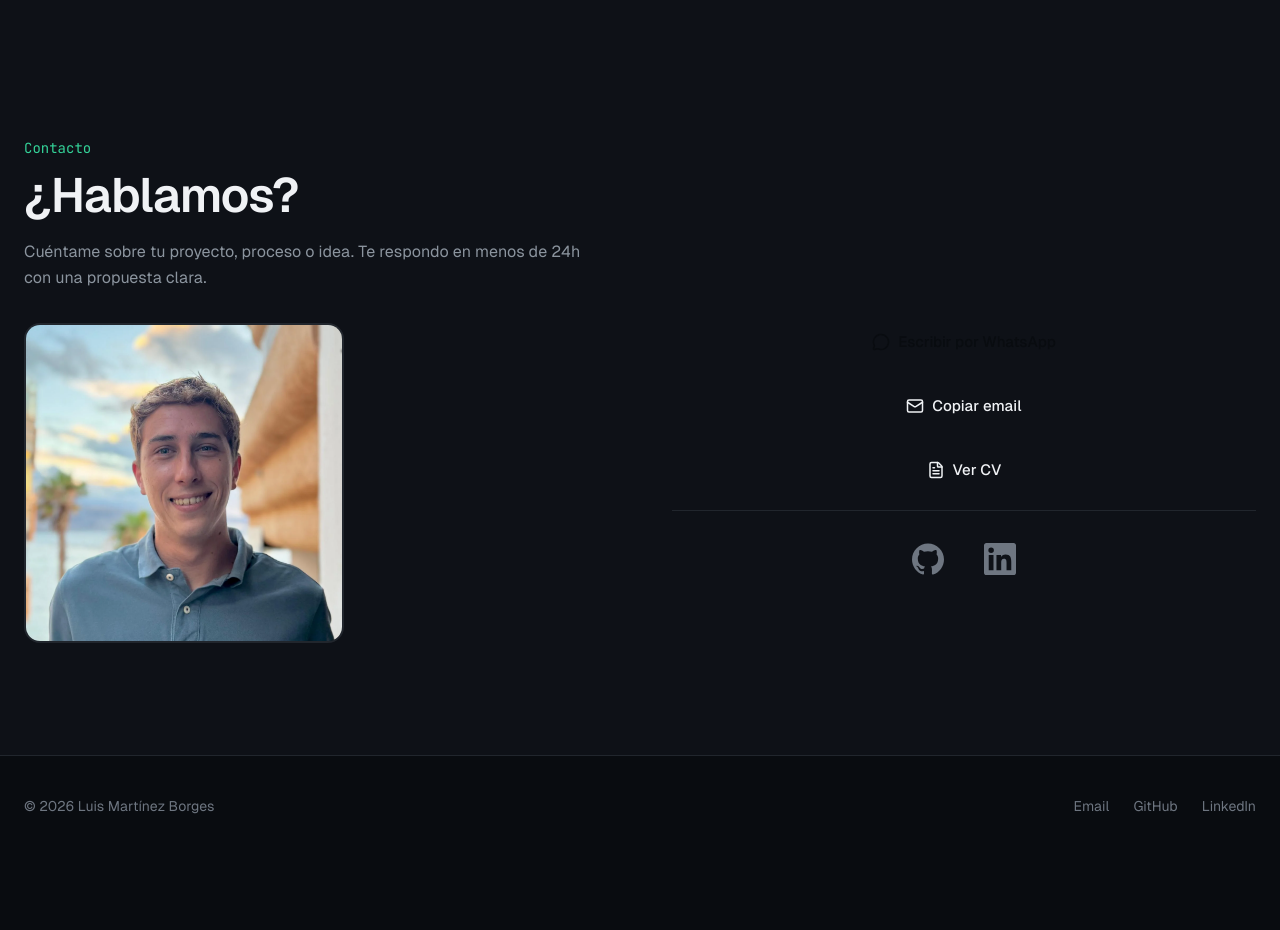
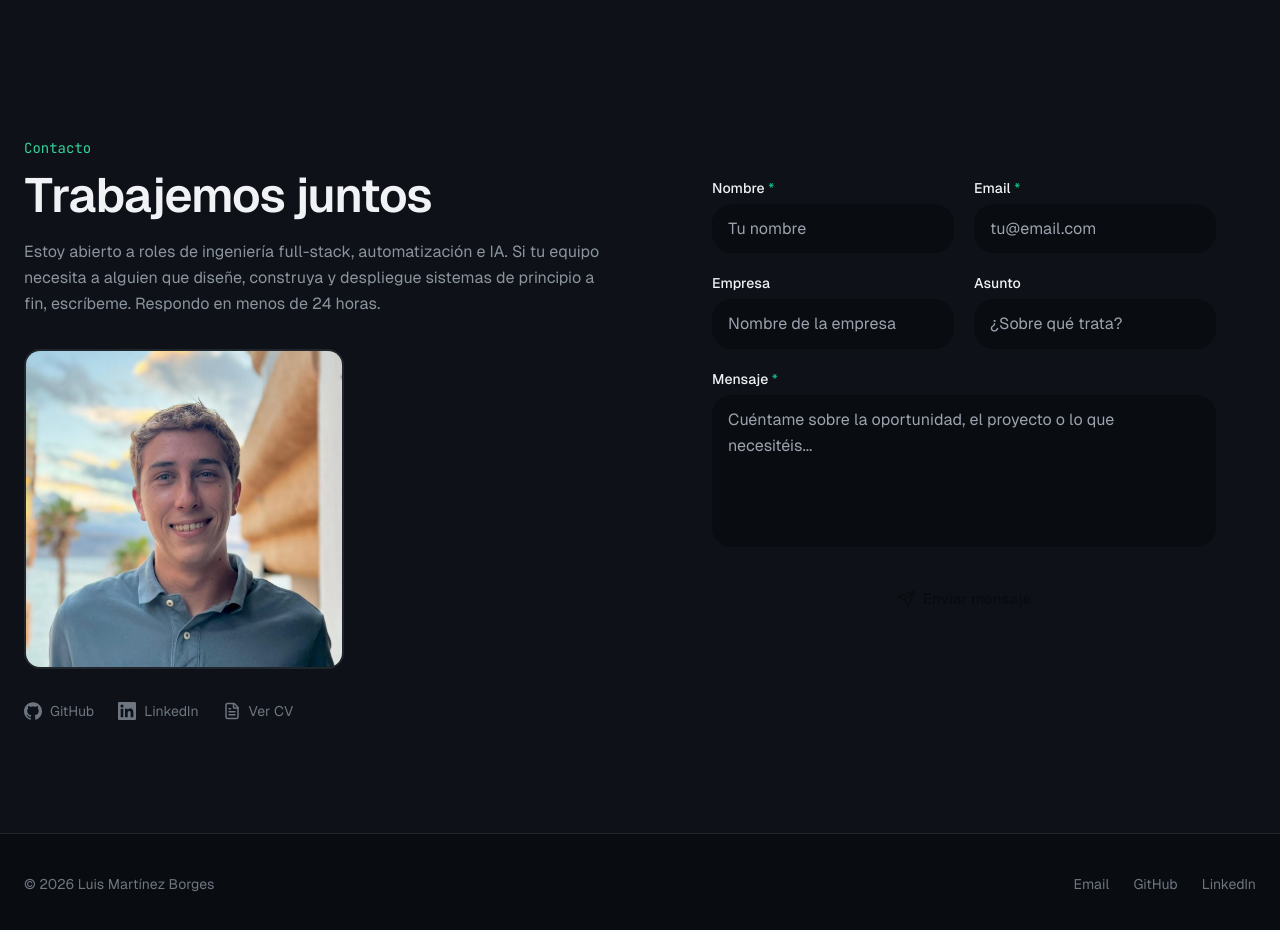
Before and after one commit to borgesinmas/portfolio, a Next.js app: page / in a window 1280 px wide. Shown: the part 6520-7450 px from the top of the page. Before the commit the page ends 7376 px from the top, so only its background shows below. Built offline with nearby package versions, Linux system fonts and the light colour scheme.

Commit message:
mejorar el apartado hablemos

```diff
--- /dev/null
+++ b/src/app/api/contact/route.ts
@@ -0,0 +1,61 @@
+import { NextRequest, NextResponse } from "next/server";
+import { z } from "zod";
+import { Resend } from "resend";
+
+const resend = new Resend(process.env.RESEND_API_KEY);
+
+const contactSchema = z.object({
+  name: z.string().min(2, "El nombre es obligatorio"),
+  email: z.string().email("Introduce un email válido"),
+  company: z.string().optional(),
+  subject: z.string().optional(),
+  message: z.string().min(10, "El mensaje debe tener al menos 10 caracteres"),
+});
+
+export async function POST(request: NextRequest) {
+  try {
+    const body = await request.json();
+    const result = contactSchema.safeParse(body);
+
+    if (!result.success) {
+      return NextResponse.json(
+        { error: "Datos inválidos", details: result.error.flatten().fieldErrors },
+        { status: 400 }
+      );
+    }
+
+    const { name, email, company, subject, message } = result.data;
+
+    const { data, error } = await resend.emails.send({
+      from: "Portfolio <contact@luismartinez.dev>",
+      to: ["agenciasuiza8@gmail.com"],
+      replyTo: email,
+      subject: subject || `Nuevo mensaje desde el portfolio de ${name}`,
+      html: `
+        <h2>Nuevo mensaje desde el portfolio</h2>
+        <p><strong>Nombre:</strong> ${name}</p>
+        <p><strong>Email:</strong> ${email}</p>
+        ${company ? `<p><strong>Empresa:</strong> ${company}</p>` : ""}
+        ${subject ? `<p><strong>Asunto:</strong> ${subject}</p>` : ""}
+        <p><strong>Mensaje:</strong></p>
+        <p>${message.replace(/\n/g, "<br/>")}</p>
+      `,
+    });
+
+    if (error) {
+      console.error("Resend error:", error);
+      return NextResponse.json(
+        { error: "No se ha podido enviar el email. Inténtalo más tarde." },
+        { status: 500 }
+      );
+    }
+
+    return NextResponse.json({ success: true, id: data?.id });
+  } catch (error) {
+    console.error("Contact API error:", error);
+    return NextResponse.json(
+      { error: "Error interno del servidor" },
+      { status: 500 }
+    );
+  }
+}
--- a/src/components/sections/Contact.tsx
+++ b/src/components/sections/Contact.tsx
@@ -2,18 +2,56 @@
 
 import { useState } from "react";
 import Image from "next/image";
-import { MessageCircle, Mail, FileText } from "lucide-react";
+import { useForm } from "react-hook-form";
+import { zodResolver } from "@hookform/resolvers/zod";
+import { z } from "zod";
+import { Send, CheckCircle, FileText, Loader2 } from "lucide-react";
+
+const contactSchema = z.object({
+  name: z.string().min(2, "El nombre es obligatorio"),
+  email: z.string().email("Introduce un email válido"),
+  company: z.string().optional(),
+  subject: z.string().optional(),
+  message: z.string().min(10, "El mensaje debe tener al menos 10 caracteres"),
+});
+
+type ContactForm = z.infer<typeof contactSchema>;
 
 export function Contact() {
-  const [copied, setCopied] = useState(false);
+  const [status, setStatus] = useState<"idle" | "loading" | "success" | "error">("idle");
+  const [errorMessage, setErrorMessage] = useState("");
 
-  const handleCopyEmail = async () => {
+  const {
+    register,
+    handleSubmit,
+    reset,
+    formState: { errors },
+  } = useForm<ContactForm>({
+    resolver: zodResolver(contactSchema),
+  });
+
+  const onSubmit = async (data: ContactForm) => {
+    setStatus("loading");
+    setErrorMessage("");
+
     try {
-      await navigator.clipboard.writeText("agenciasuiza8@gmail.com");
-      setCopied(true);
-      setTimeout(() => setCopied(false), 2000);
-    } catch {
-      // Fallback silencioso
+      const response = await fetch("/api/contact", {
+        method: "POST",
+        headers: { "Content-Type": "application/json" },
+        body: JSON.stringify(data),
+      });
+
+      const result = await response.json();
+
+      if (!response.ok) {
+        throw new Error(result.error || "Error al enviar el mensaje");
+      }
+
+      setStatus("success");
+      reset();
+    } catch (error) {
+      setStatus("error");
+      setErrorMessage(error instanceof Error ? error.message : "Error desconocido");
     }
   };
 
@@ -21,14 +59,17 @@ export function Contact() {
     <section id="contact" className="py-20 sm:py-28 bg-bg-secondary">
       <div className="max-w-content mx-auto px-6">
         <div className="grid lg:grid-cols-2 gap-16 lg:items-start">
-          {/* Columna izquierda: contexto + foto */}
+          {/* Columna izquierda: contexto + foto + redes */}
           <div>
             <p className="text-sm font-mono text-accent-light mb-3">Contacto</p>
-            <h2 className="section-heading mb-4">¿Hablamos?</h2>
+            <h2 className="section-heading mb-4">Trabajemos juntos</h2>
             <p className="text-text-secondary leading-relaxed mb-8">
-              Cuéntame sobre tu proyecto, proceso o idea. Te respondo en menos de 24h con una propuesta clara.
+              Estoy abierto a roles de ingeniería full-stack, automatización e IA.
+              Si tu equipo necesita a alguien que diseñe, construya y despliegue sistemas
+              de principio a fin, escríbeme. Respondo en menos de 24 horas.
             </p>
-            <div className="relative w-full max-w-xs aspect-square rounded-2xl overflow-hidden border-2 border-border hover:border-accent/40 transition-colors">
+
+            <div className="relative w-full max-w-xs aspect-square rounded-2xl overflow-hidden border-2 border-border hover:border-accent/40 transition-colors mb-8">
               <Image
                 src="/screenshots/foto-luis.webp"
                 alt="Luis Martínez"
@@ -36,59 +77,161 @@ export function Contact() {
                 className="object-cover"
               />
             </div>
-          </div>
 
-          {/* Columna derecha: canales de contacto */}
-          <div className="space-y-4 lg:pt-[180px]">
-            <a
-              href="https://wa.me/34625836509?text=Hola%20Luis%2C%20vi%20tu%20portfolio%20y%20me%20gustaría%20hablar%20contigo."
-              target="_blank"
-              rel="noopener noreferrer"
-              className="btn btn-primary w-full justify-center gap-2"
-            >
-              <MessageCircle size={18} aria-hidden="true" />
-              Escribir por WhatsApp
-            </a>
-
-            <button
-              type="button"
-              onClick={handleCopyEmail}
-              className="btn btn-outline w-full justify-center gap-2"
-            >
-              <Mail size={18} aria-hidden="true" />
-              {copied ? "¡Email copiado!" : "Copiar email"}
-            </button>
-
-            <a
-              href="/cv"
-              target="_blank"
-              rel="noopener noreferrer"
-              className="btn btn-outline w-full justify-center gap-2"
-            >
-              <FileText size={18} aria-hidden="true" />
-              Ver CV
-            </a>
-
-            <div className="pt-8 mt-4 border-t border-border flex items-center justify-center gap-10">
+            <div className="flex items-center gap-6">
               <a
                 href="https://github.com/Groworker"
                 target="_blank"
                 rel="noopener noreferrer"
-                className="text-text-muted hover:text-accent transition-colors"
+                className="flex items-center gap-2 text-sm text-text-muted hover:text-accent transition-colors"
                 aria-label="GitHub"
               >
-                <svg className="w-8 h-8" fill="currentColor" viewBox="0 0 24 24"><path d="M12 .297c-6.63 0-12 5.373-12 12 0 5.303 3.438 9.8 8.205 11.385.6.113.82-.258.82-.577 0-.285-.01-1.04-.015-2.04-3.338.724-4.042-1.61-4.042-1.61C4.422 18.07 3.633 17.7 3.633 17.7c-1.087-.744.084-.729.084-.729 1.205.084 1.838 1.236 1.838 1.236 1.07 1.835 2.809 1.305 3.495.998.108-.776.417-1.305.76-1.605-2.665-.3-5.466-1.332-5.466-5.93 0-1.31.465-2.38 1.235-3.22-.135-.303-.54-1.523.105-3.176 0 0 1.005-.322 3.3 1.23.96-.267 1.98-.399 3-.405 1.02.006 2.04.138 3 .405 2.28-1.552 3.285-1.23 3.285-1.23.645 1.653.24 2.873.12 3.176.765.84 1.23 1.91 1.23 3.22 0 4.61-2.805 5.625-5.475 5.92.42.36.81 1.096.81 2.22 0 1.606-.015 2.896-.015 3.286 0 .315.21.69.825.57C20.565 22.092 24 17.592 24 12.297c0-6.627-5.373-12-12-12"/></svg>
+                <svg className="w-[18px] h-[18px]" fill="currentColor" viewBox="0 0 24 24"><path d="M12 .297c-6.63 0-12 5.373-12 12 0 5.303 3.438 9.8 8.205 11.385.6.113.82-.258.82-.577 0-.285-.01-1.04-.015-2.04-3.338.724-4.042-1.61-4.042-1.61C4.422 18.07 3.633 17.7 3.633 17.7c-1.087-.744.084-.729.084-.729 1.205.084 1.838 1.236 1.838 1.236 1.07 1.835 2.809 1.305 3.495.998.108-.776.417-1.305.76-1.605-2.665-.3-5.466-1.332-5.466-5.93 0-1.31.465-2.38 1.235-3.22-.135-.303-.54-1.523.105-3.176 0 0 1.005-.322 3.3 1.23.96-.267 1.98-.399 3-.405 1.02.006 2.04.138 3 .405 2.28-1.552 3.285-1.23 3.285-1.23.645 1.653.24 2.873.12 3.176.765.84 1.23 1.91 1.23 3.22 0 4.61-2.805 5.625-5.475 5.92.42.36.81 1.096.81 2.22 0 1.606-.015 2.896-.015 3.286 0 .315.21.69.825.57C20.565 22.092 24 17.592 24 12.297c0-6.627-5.373-12-12-12"/></svg>
+                GitHub
               </a>
               <a
                 href="https://linkedin.com/in/luismartinezborges"
                 target="_blank"
                 rel="noopener noreferrer"
-                className="text-text-muted hover:text-accent transition-colors"
+                className="flex items-center gap-2 text-sm text-text-muted hover:text-accent transition-colors"
                 aria-label="LinkedIn"
               >
-                <svg className="w-8 h-8" fill="currentColor" viewBox="0 0 24 24"><path d="M20.447 20.452h-3.554v-5.569c0-1.328-.027-3.037-1.852-3.037-1.853 0-2.136 1.445-2.136 2.939v5.667H9.351V9h3.414v1.561h.046c.477-.9 1.637-1.85 3.37-1.85 3.601 0 4.267 2.37 4.267 5.455v6.286zM5.337 7.433a2.062 2.062 0 01-2.063-2.065 2.064 2.064 0 112.063 2.065zm1.782 13.019H3.555V9h3.564v11.452zM22.225 0H1.771C.792 0 0 .774 0 1.729v20.542C0 23.227.792 24 1.771 24h20.451C23.2 24 24 23.227 24 22.271V1.729C24 .774 23.2 0 22.222 0h.003z"/></svg>
+                <svg className="w-[18px] h-[18px]" fill="currentColor" viewBox="0 0 24 24"><path d="M20.447 20.452h-3.554v-5.569c0-1.328-.027-3.037-1.852-3.037-1.853 0-2.136 1.445-2.136 2.939v5.667H9.351V9h3.414v1.561h.046c.477-.9 1.637-1.85 3.37-1.85 3.601 0 4.267 2.37 4.267 5.455v6.286zM5.337 7.433a2.062 2.062 0 01-2.063-2.065 2.064 2.064 0 112.063 2.065zm1.782 13.019H3.555V9h3.564v11.452zM22.225 0H1.771C.792 0 0 .774 0 1.729v20.542C0 23.227.792 24 1.771 24h20.451C23.2 24 24 23.227 24 22.271V1.729C24 .774 23.2 0 22.222 0h.003z"/></svg>
+                LinkedIn
+              </a>
+              <a
+                href="/Luis%20Martinez%20Borges%20CV.pdf"
+                target="_blank"
+                rel="noopener noreferrer"
+                className="flex items-center gap-2 text-sm text-text-muted hover:text-accent transition-colors"
+                aria-label="Curriculum Vitae"
+              >
+                <FileText size={18} />
+                Ver CV
               </a>
             </div>
+          </div>
+
+          {/* Columna derecha: formulario */}
+          <div className="card card-lg p-8 sm:p-10">
+            {status === "success" ? (
+              <div className="flex flex-col items-center justify-center text-center py-12">
+                <CheckCircle size={48} className="text-accent mb-4" />
+                <h3 className="text-xl font-semibold mb-2">Mensaje enviado</h3>
+                <p className="text-text-secondary mb-6">
+                  Gracias por contactar. Te responderé en menos de 24 horas.
+                </p>
+                <button
+                  type="button"
+                  onClick={() => setStatus("idle")}
+                  className="btn btn-outline"
+                >
+                  Enviar otro mensaje
+                </button>
+              </div>
+            ) : (
+              <form onSubmit={handleSubmit(onSubmit)} className="space-y-5">
+                <div className="grid sm:grid-cols-2 gap-5">
+                  <div>
+                    <label htmlFor="name" className="block text-sm font-medium mb-1.5">
+                      Nombre <span className="text-accent">*</span>
+                    </label>
+                    <input
+                      id="name"
+                      type="text"
+                      placeholder="Tu nombre"
+                      className="w-full px-4 py-3 rounded-xl bg-bg-primary border border-border focus:border-accent transition-colors"
+                      {...register("name")}
+                    />
+                    {errors.name && (
+                      <p className="text-red-400 text-xs mt-1">{errors.name.message}</p>
+                    )}
+                  </div>
+                  <div>
+                    <label htmlFor="email" className="block text-sm font-medium mb-1.5">
+                      Email <span className="text-accent">*</span>
+                    </label>
+                    <input
+                      id="email"
+                      type="email"
+                      placeholder="tu@email.com"
+                      className="w-full px-4 py-3 rounded-xl bg-bg-primary border border-border focus:border-accent transition-colors"
+                      {...register("email")}
+                    />
+                    {errors.email && (
+                      <p className="text-red-400 text-xs mt-1">{errors.email.message}</p>
+                    )}
+                  </div>
+                </div>
+
+                <div className="grid sm:grid-cols-2 gap-5">
+                  <div>
+                    <label htmlFor="company" className="block text-sm font-medium mb-1.5">
+                      Empresa
+                    </label>
+                    <input
+                      id="company"
+                      type="text"
+                      placeholder="Nombre de la empresa"
+                      className="w-full px-4 py-3 rounded-xl bg-bg-primary border border-border focus:border-accent transition-colors"
+                      {...register("company")}
+                    />
+                  </div>
+                  <div>
+                    <label htmlFor="subject" className="block text-sm font-medium mb-1.5">
+                      Asunto
+                    </label>
+                    <input
+                      id="subject"
+                      type="text"
+                      placeholder="¿Sobre qué trata?"
+                      className="w-full px-4 py-3 rounded-xl bg-bg-primary border border-border focus:border-accent transition-colors"
+                      {...register("subject")}
+                    />
+                  </div>
+                </div>
+
+                <div>
+                  <label htmlFor="message" className="block text-sm font-medium mb-1.5">
+                    Mensaje <span className="text-accent">*</span>
+                  </label>
+                  <textarea
+                    id="message"
+                    rows={5}
+                    placeholder="Cuéntame sobre la oportunidad, el proyecto o lo que necesitéis..."
+                    className="w-full px-4 py-3 rounded-xl bg-bg-primary border border-border focus:border-accent transition-colors resize-none"
+                    {...register("message")}
+                  />
+                  {errors.message && (
+                    <p className="text-red-400 text-xs mt-1">{errors.message.message}</p>
+                  )}
+                </div>
+
+                {status === "error" && (
+                  <div className="p-4 rounded-xl bg-red-500/10 border border-red-500/20 text-red-300 text-sm">
+                    {errorMessage || "Ha ocurrido un error. Inténtalo de nuevo más tarde."}
+                  </div>
+                )}
+
+                <button
+                  type="submit"
+                  disabled={status === "loading"}
+                  className="btn btn-primary w-full justify-center gap-2 disabled:opacity-60 disabled:cursor-not-allowed"
+                >
+                  {status === "loading" ? (
+                    <>
+                      <Loader2 size={18} className="animate-spin" />
+                      Enviando...
+                    </>
+                  ) : (
+                    <>
+                      <Send size={18} />
+                      Enviar mensaje
+                    </>
+                  )}
+                </button>
+              </form>
+            )}
           </div>
         </div>
       </div>
```
